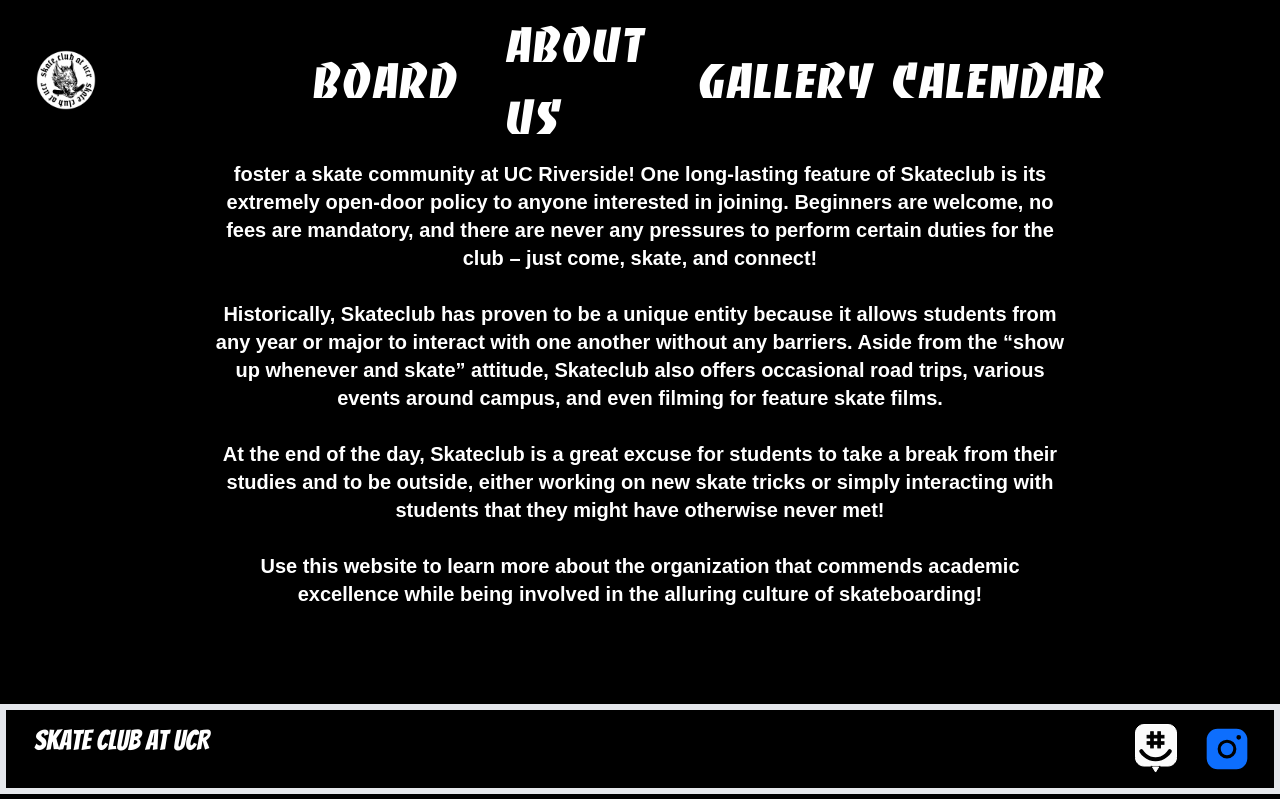
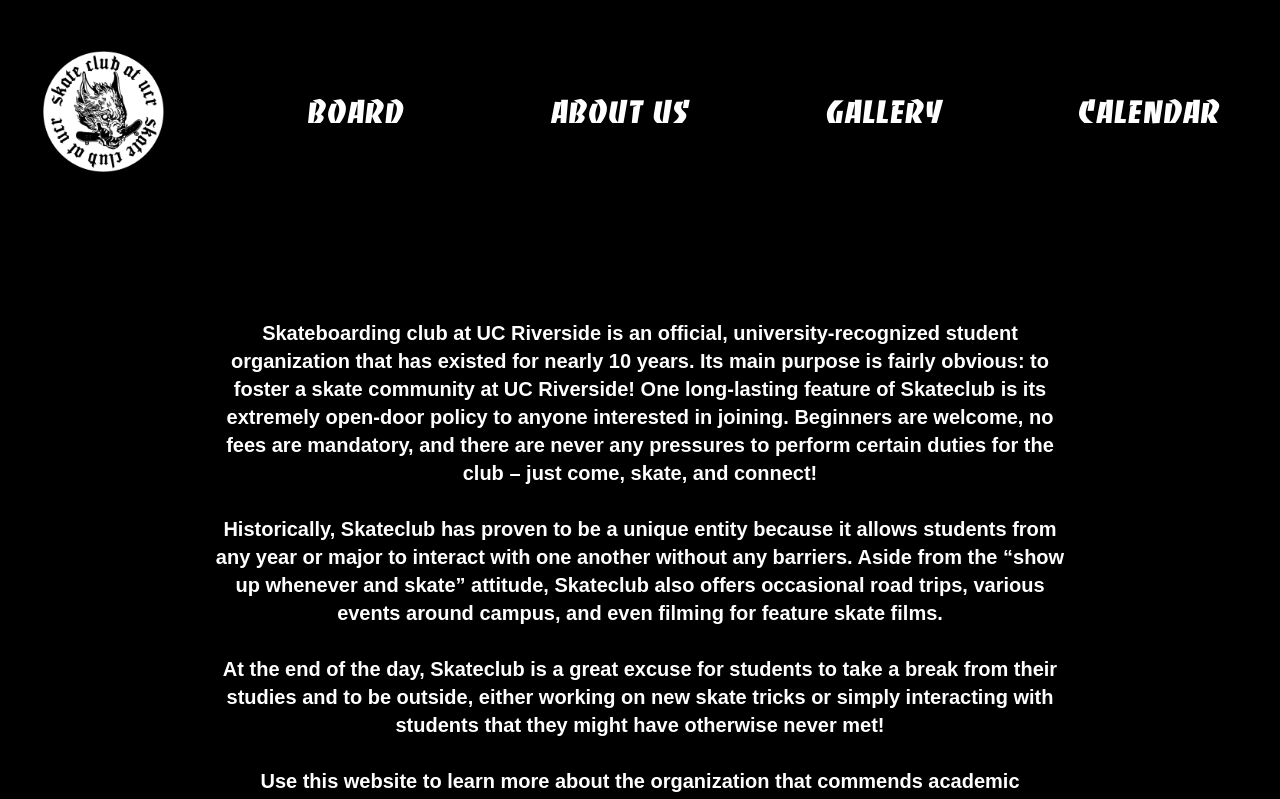
Before and after one commit to acm-ucr/skate-club-website, a Next.js app: page /about in a window 1280 px wide. Shown: the top 799 px of the page. Built offline with nearby package versions, Linux system fonts and the light colour scheme; a web font is replaced by a local one.

Commit message:
Responsified Navbar

```diff
--- a/src/app/layout.tsx
+++ b/src/app/layout.tsx
@@ -1,5 +1,6 @@
+import "bootstrap/dist/css/bootstrap.min.css";
 import "./globals.css";
-import "bootstrap/dist/css/bootstrap.min.css";
+
 import {
   Inter,
   Orbitron,
@@ -55,7 +56,9 @@ export default function RootLayout({ children }: LayoutProps) {
       <body
         className={`${banco.variable} ${orbitron.variable} ${bangers.variable} ${balooThambi.variable} ${balooTamma.variable} ${inter.className} flex flex-col bg-black`}
       >
-        <Navbar />
+        <div className="pt-[1vh]">
+          <Navbar />
+        </div>
         <div className="flex w-full flex-col items-center justify-center">
           <ReactQueryClientProvider>{children}</ReactQueryClientProvider>
         </div>
--- a/src/components/Navbar.jsx
+++ b/src/components/Navbar.jsx
@@ -15,11 +15,11 @@ const Navigation = () => {
   return (
     <Navbar
       collapseOnSelect
-      fixed="top"
-      expand="md"
+      sticky="top"
+      expand="xl"
       className="flex w-full items-center justify-between bg-black p-0 text-lg"
     >
-      <Navbar.Brand className="p-0">
+      <Navbar.Brand className="flex items-center p-0 sm:justify-between md:w-auto">
         <Link
           href="/"
           onClick={() => setSelected("")}
@@ -28,31 +28,32 @@ const Navigation = () => {
           <Image
             src={SkateLogo}
             alt="Skate-Logo"
-            width={100}
-            height={100}
-            className="m-3"
+            width={250}
+            height={50}
+            //className = ""
+            className="w-36 md:w-48 lg:w-56"
           />
         </Link>
       </Navbar.Brand>
 
       {/* Navbar Toggle with hamburger icon */}
       <Navbar.Toggle className="border-0" aria-controls="navbar-nav">
-        <FaBars className="block text-xl text-white md:hidden" />
+        <FaBars className="m-4 block flex-row text-3xl text-white lg:hidden" />
       </Navbar.Toggle>
 
       <Navbar.Collapse
         id="navbar-nav"
-        className="w-screen items-center justify-center"
+        className="w-full items-center justify-center"
       >
-        <Nav className="flex items-center justify-center font-banco no-underline">
+        <Nav className="flex w-full items-center justify-center font-banco no-underline">
           {items.map((item, index) => (
             <Nav.Link
               as={Link}
               key={index}
               href={item.link}
-              style={{ fontSize: "3rem" }}
+              style={{ fontSize: "2rem" }}
               onClick={() => setSelected(item.name)}
-              className={`flex w-full justify-center font-banco font-light tracking-widest text-white hover:underline lg:text-3xl ${
+              className={`mx-5 flex w-full justify-center whitespace-nowrap font-banco font-light tracking-widest text-white hover:underline ${
                 selected === item.name ? "underline" : "no-underline"
               }`}
             >
```
Also changed, not shown: package.json (+5 -3 lines), 1 other file (tests, documents, lock files or other folders).
